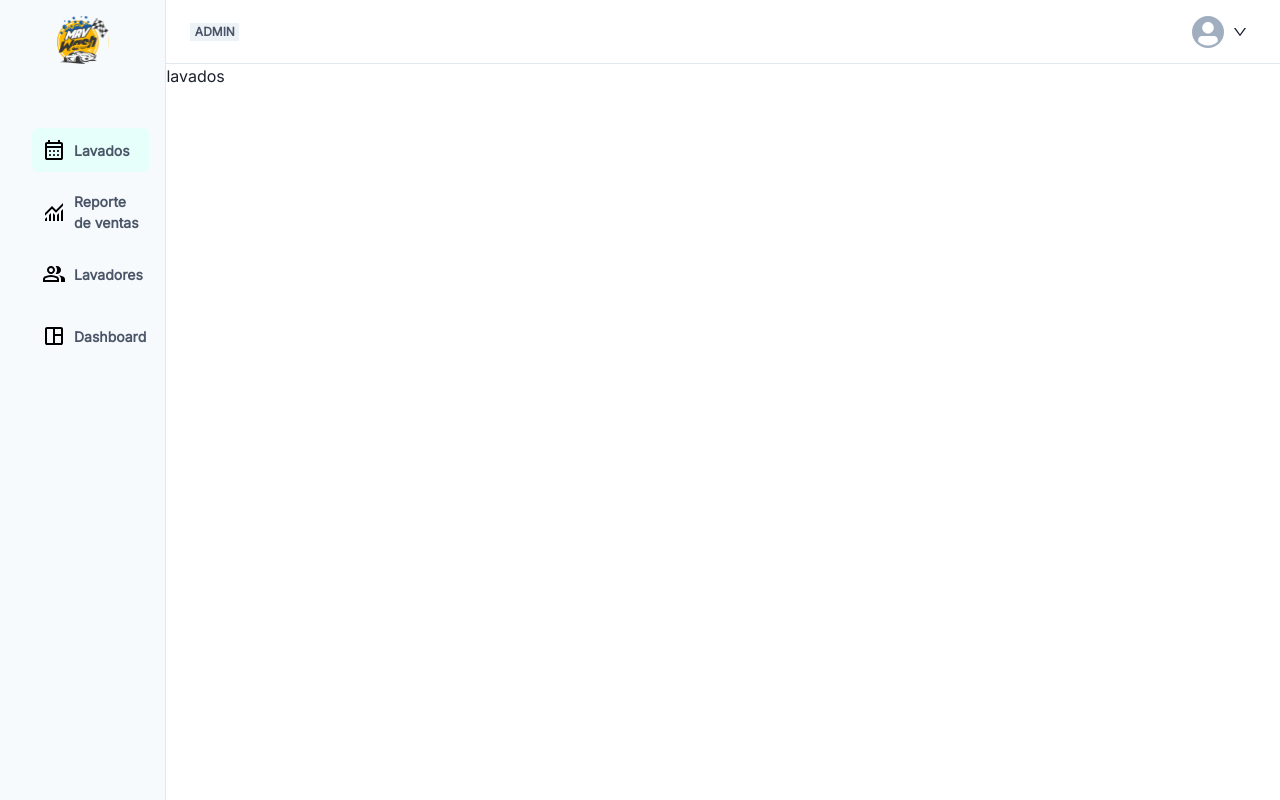
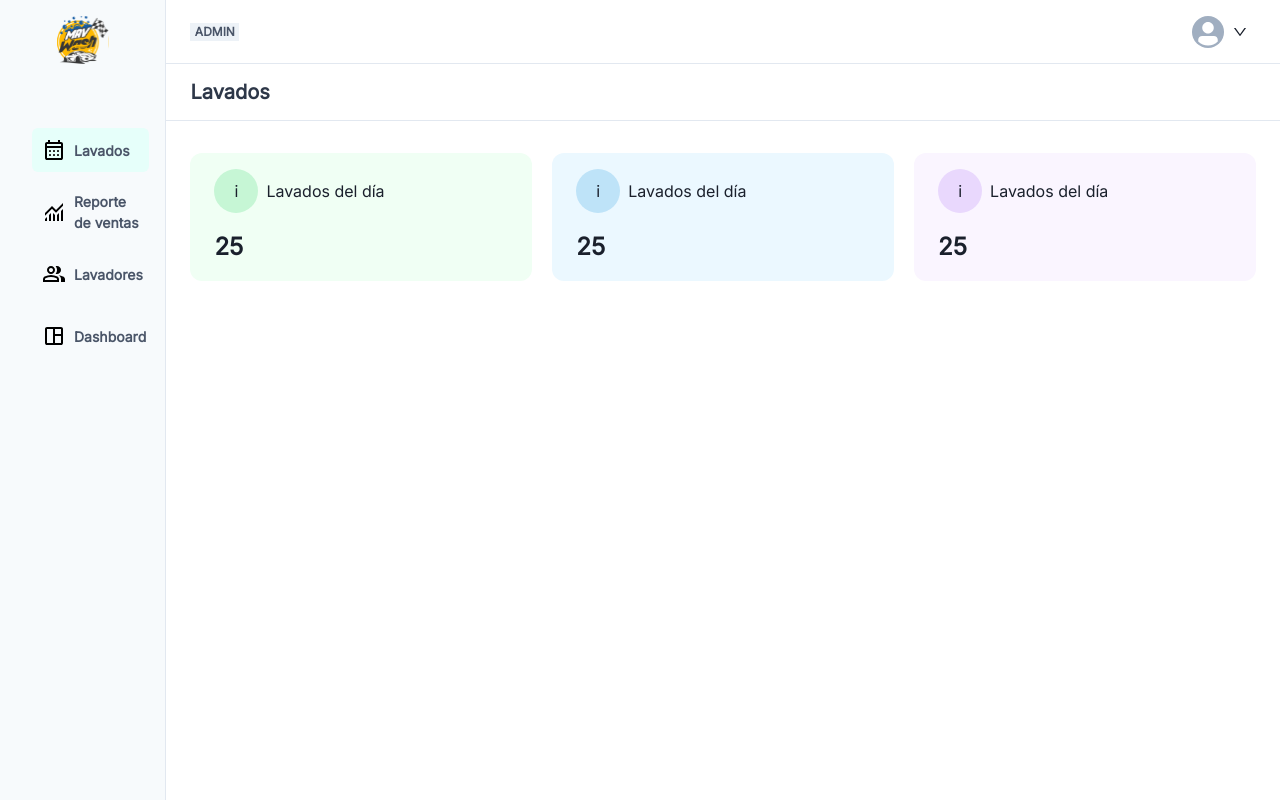
Before and after one commit to Miguel-Ruz/car-wash, a Next.js app in the folder car-wash/: page /lavados in a window 1280 px wide. Built offline with nearby package versions, Linux system fonts and the light colour scheme.

Commit message:
change/ Add type in compoents cards container

```diff
--- a/car-wash/src/components/dashboard/CardsInfoDashboardContainer.tsx
+++ b/car-wash/src/components/dashboard/CardsInfoDashboardContainer.tsx
@@ -1,12 +1,43 @@
 import { Flex } from "@chakra-ui/react";
 import React from "react";
 import CardInfoDashboard from "./CardInfoDashboard";
+interface CardData {
+  bgColor: string;
+  bgIconColor: string;
+  title: string;
+  amount: number;
+}
 
-function CardsInfoDashboardContainer({ dataCards }) {
+const dataMock: CardData[] = [
+  {
+    bgColor: "#F0FFF4",
+    bgIconColor: "#C6F6D5",
+    title: "Lavados del día",
+    amount: 25,
+  },
+  {
+    bgColor: "#EBF8FF",
+    bgIconColor: "#BEE3F8",
+    title: "Lavados del día",
+    amount: 25,
+  },
+  {
+    bgColor: "#FAF5FF",
+    bgIconColor: "#E9D8FD",
+    title: "Lavados del día",
+    amount: 25,
+  },
+];
+function CardsInfoDashboardContainer({
+  dataCards = dataMock,
+}: {
+  dataCards?: CardData[];
+}) {
   return (
-    <Flex p="0 24px" columnGap="1.25rem">
-      {dataCards?.map((cardInfo) => (
+    <Flex p="0 24px" columnGap="1.25rem" m="2rem 0">
+      {dataCards?.map((cardInfo, index) => (
         <CardInfoDashboard
+          key={index}
           bgColor={cardInfo.bgColor}
           bgIconColor={cardInfo.bgIconColor}
           title={cardInfo.title}
--- a/car-wash/src/pages/lavados.tsx
+++ b/car-wash/src/pages/lavados.tsx
@@ -1,14 +1,17 @@
-import React from 'react'
-import { DashboardLayout } from '../components'
+import React from "react";
+import { DashboardLayout } from "../components";
+import TopBar from "../components/common/TopBar";
+import CardsInfoDashboardContainer from "../components/dashboard/CardsInfoDashboardContainer";
 
-type Props = {}
+type Props = {};
 
 const lavados = (props: Props) => {
   return (
     <DashboardLayout>
-      <h1>lavados</h1>
+      <TopBar title="Lavados" />
+      <CardsInfoDashboardContainer />
     </DashboardLayout>
-  )
-}
+  );
+};
 
-export default lavados
+export default lavados;
```
